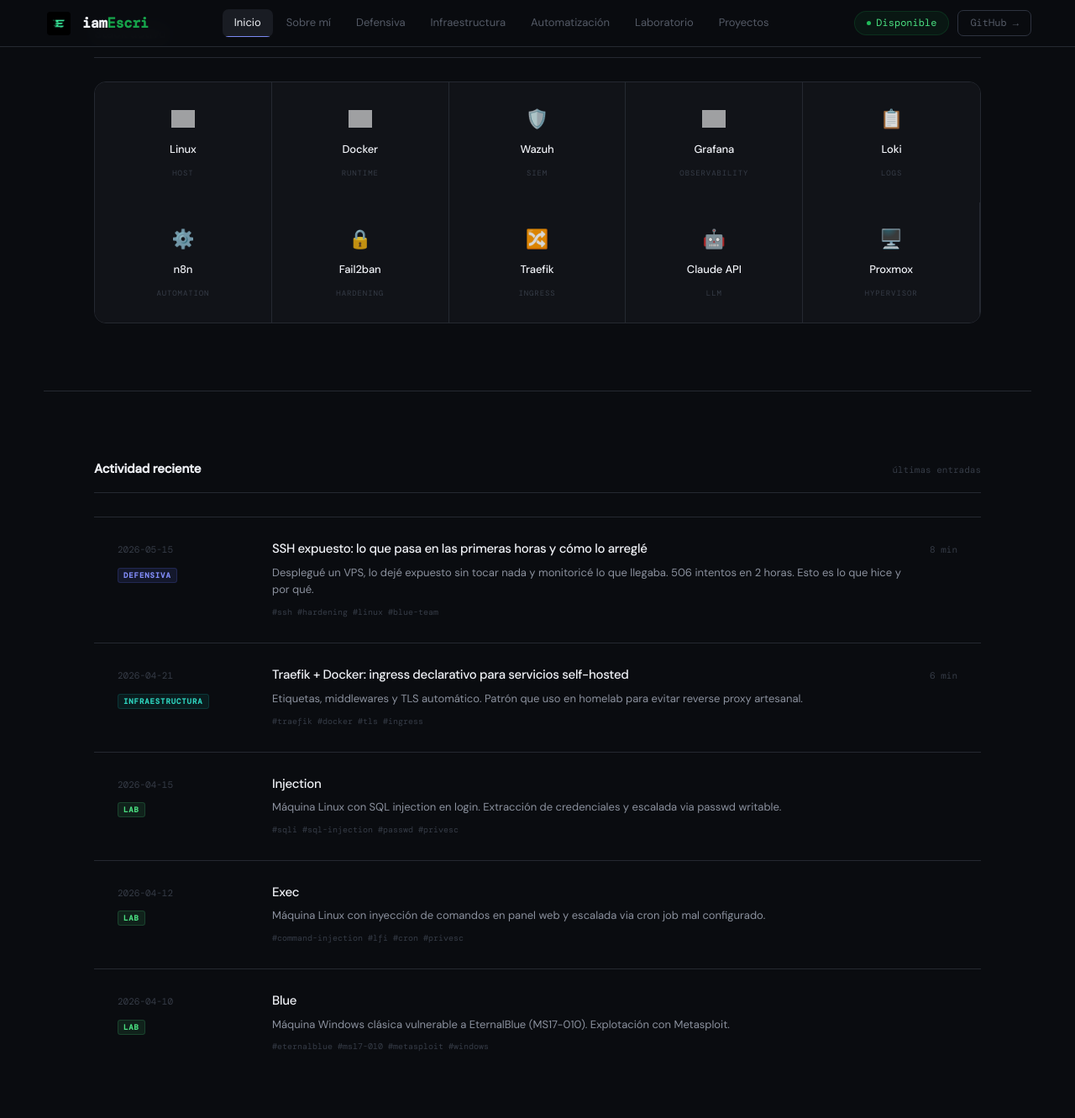
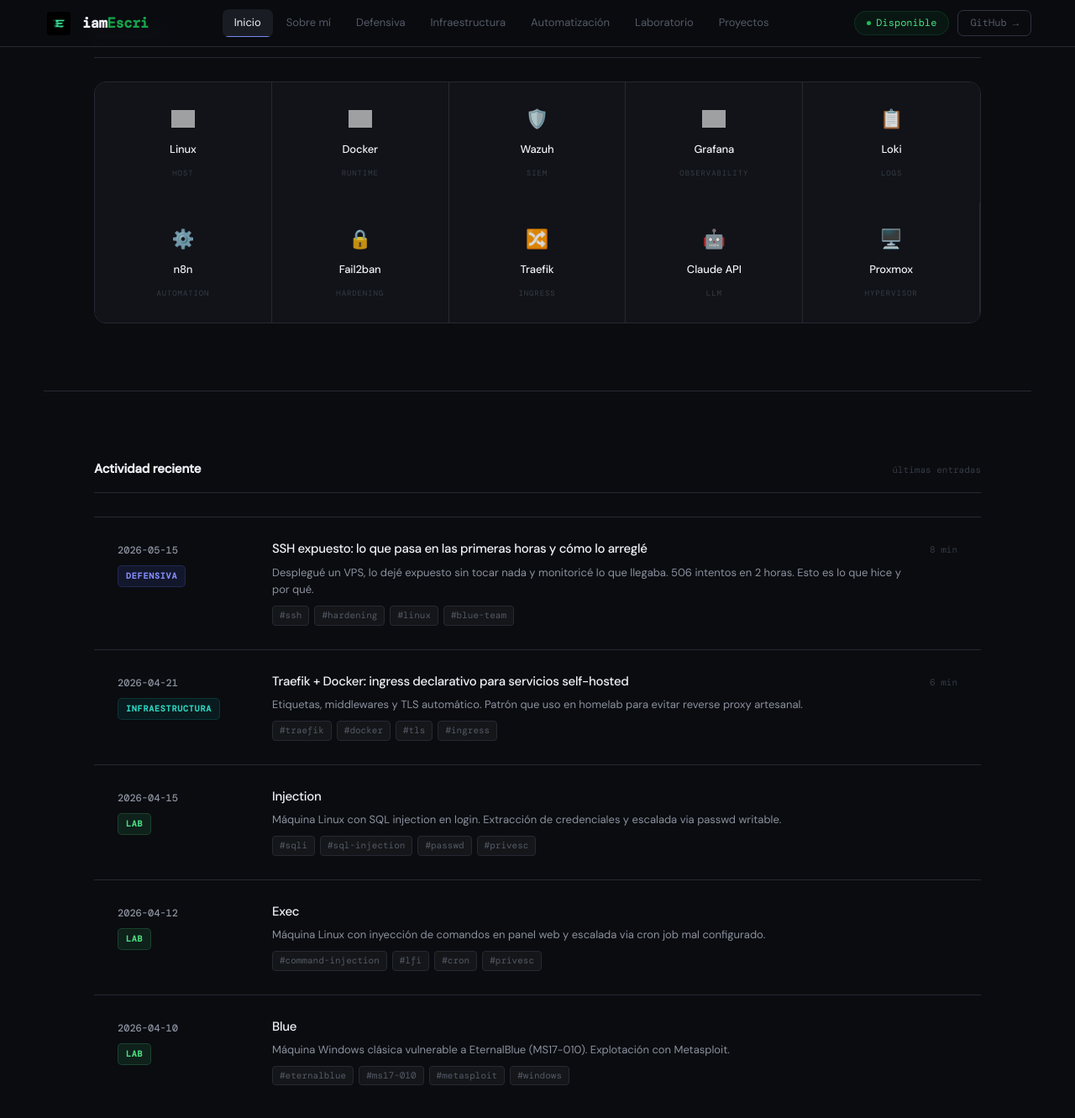
Before and after one commit to iamEscri/iamescri.github.io, a Jekyll site: the page built from index.html, in a window 1280 px wide and 1400 px high, scrolled down 1351 px. Shown: the top 1331 px of the window at 84% size. Built offline with Jekyll 4.4.1, drawn with Linux system fonts in a browser that asks for light colours; grey boxes are pictures that could not be loaded.

Commit message:
Update main.css

```diff
--- a/assets/css/main.css
+++ b/assets/css/main.css
@@ -474,11 +474,12 @@
 .about-contact-body { flex: 1; }
 .about-contact-label {
   font-family: var(--font-mono);
-  font-size: 9px;
+  font-size: 10px;
   letter-spacing: .1em;
   text-transform: uppercase;
-  color: var(--text4);
+  color: var(--text);
   margin-bottom: 2px;
+  font-weight: 500;
 }
 .about-contact-link { font-size: 14px; color: var(--accent2); text-decoration: none; }
 .about-contact-val  { font-size: 14px; color: var(--text2); }
@@ -497,11 +498,12 @@
 .about-right { padding-top: 4px; }
 .about-block-label {
   font-family: var(--font-mono);
-  font-size: 10px;
-  letter-spacing: .12em;
+  font-size: 12px;
+  letter-spacing: .1em;
   text-transform: uppercase;
-  color: var(--text4);
+  color: var(--text);
   margin-bottom: 20px;
+  font-weight: 500;
 }
 .about-area-row {
   display: flex;
@@ -531,12 +533,13 @@
 .about-area-content {}
 .about-area-name {
   font-family: var(--font-mono);
-  font-size: 10px;
-  letter-spacing: .1em;
+  font-size: 12px;
+  letter-spacing: .08em;
   text-transform: uppercase;
-  color: var(--text4);
+  color: var(--text);
   margin-bottom: 10px;
   transition: color .18s;
+  font-weight: 500;
 }
 .about-pills { display: flex; flex-wrap: wrap; gap: 6px; }
 .about-pill {
@@ -1594,18 +1597,23 @@
 }
 .home-activity-date {
   font-family: var(--font-mono);
-  font-size: 11px;
-  color: var(--text4);
+  font-size: 12px;
+  color: var(--text2);
+  font-weight: 500;
 }
 .home-activity-cat { }
 .home-act-badge {
   font-family: var(--font-mono);
-  font-size: 9px;
+  font-size: 10px;
   font-weight: 600;
-  letter-spacing: .1em;
-  padding: 2px 6px;
-  border-radius: 3px;
-}
+  letter-spacing: .08em;
+  padding: 4px 9px;
+  border-radius: 5px;
+  transition: opacity .15s, transform .15s;
+  cursor: default;
+  display: inline-block;
+}
+.home-activity-row:hover .home-act-badge { opacity: .85; transform: translateY(-1px); }
 .badge-defensiva { background: rgba(91,106,240,.12); color: #818cf8; border: 1px solid rgba(91,106,240,.2); }
 .badge-infra     { background: rgba(14,165,160,.10); color: #2dd4bf; border: 1px solid rgba(14,165,160,.2); }
 .badge-auto      { background: rgba(245,158,11,.10); color: #fbbf24; border: 1px solid rgba(245,158,11,.18); }
@@ -1629,11 +1637,21 @@
   display: flex;
   gap: 6px;
   flex-shrink: 0;
+  flex-wrap: wrap;
 }
 .home-activity-tag {
   font-family: var(--font-mono);
-  font-size: 10px;
-  color: var(--text4);
+  font-size: 11px;
+  color: var(--text3);
+  background: rgba(255,255,255,.04);
+  border: 1px solid var(--border);
+  border-radius: 4px;
+  padding: 2px 8px;
+  transition: color .15s, border-color .15s;
+}
+.home-activity-row:hover .home-activity-tag {
+  color: var(--text2);
+  border-color: rgba(255,255,255,.14);
 }
 .home-activity-arrow {
   font-family: var(--font-mono);
```
